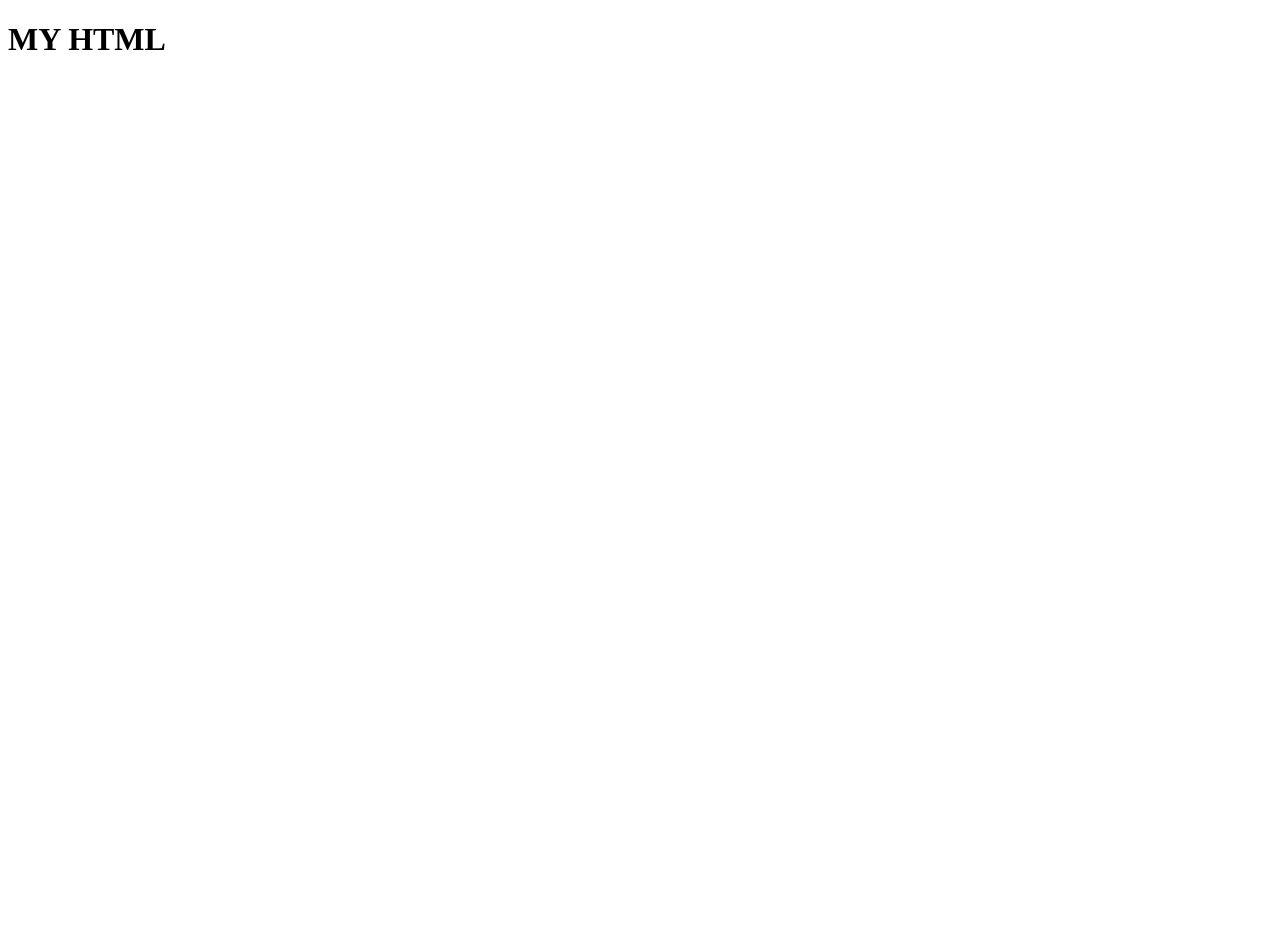
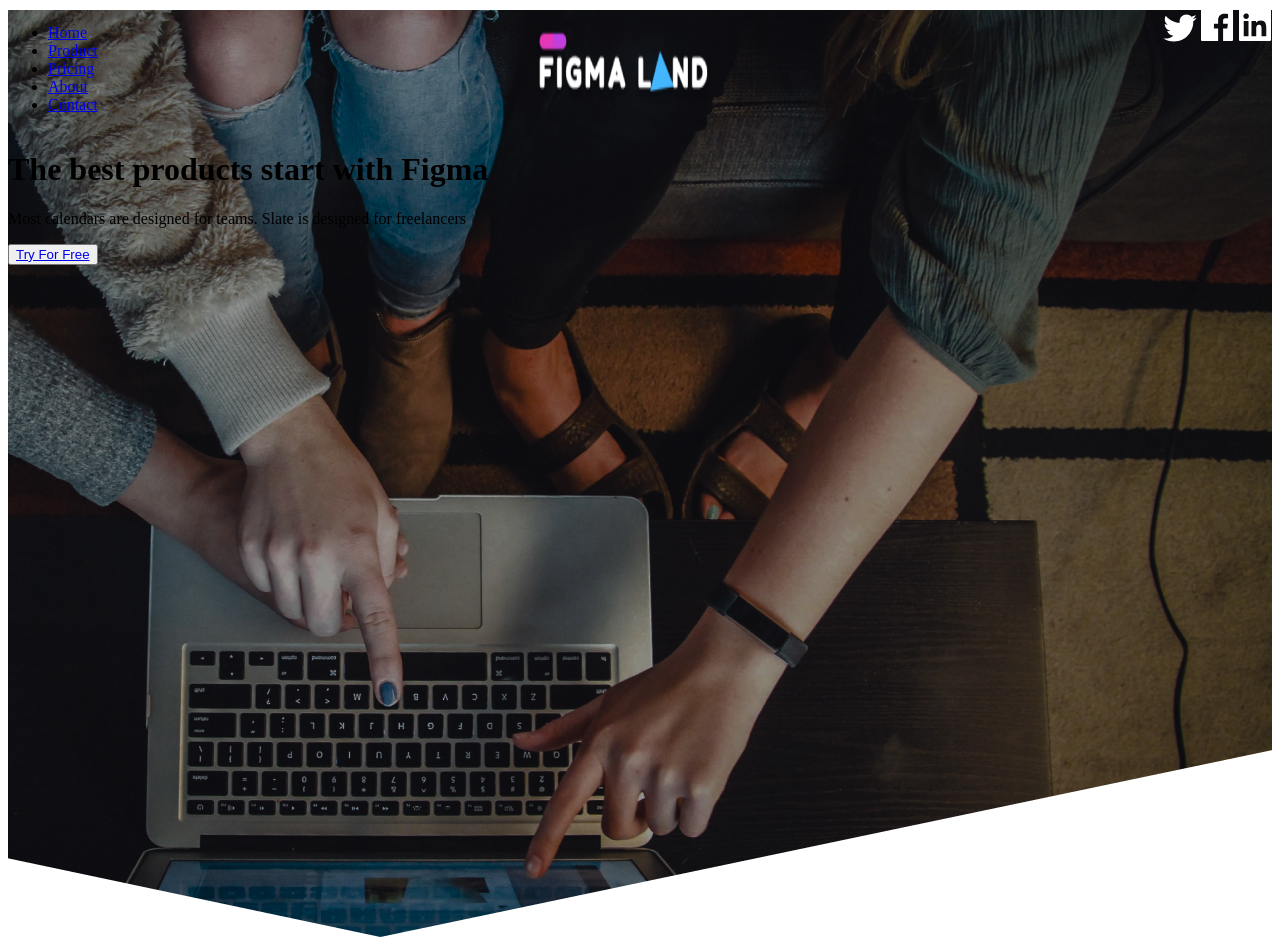
Before and after one commit to dophotography/html-first, a plain HTML site: page index.html in a window 1280 px wide. Before the commit the page ends 800 px from the top, so only its background shows below. Drawn offline with Linux system fonts and the light colour scheme.

Commit message:
html markup added

```diff
--- a/index.html
+++ b/index.html
@@ -4,12 +4,49 @@
     <meta charset="UTF-8">
     <meta http-equiv="X-UA-Compatible" content="IE=edge">
     <meta name="viewport" content="width=device-width, initial-scale=1.0">
-    <title>Document</title>
+    <title>Figma Land</title>
+    <link rel="stylesheet" href="styles/style.css">
     <link rel="shortcut icon" href="https://placekitten.com/96/139" type="image/x-icon">
 </head>
 <body>
-    <header>
-        <h1>MY HTML</h1>
+    <header class="header">
+
+        <nav class="navigation">
+            <div class="menu">
+                <ul>
+                    <li><a href="#">Home</a></li>
+                    <li><a href="#">Product</a></li>
+                    <li><a href="#">Pricing</a></li>
+                    <li><a href="#">About</a></li>
+                    <li><a href="#">Contact</a></li>
+                </ul>
+            </div>
+
+            <img src="images/logo.png" alt="Logotype">
+
+            <div class="social-icons">
+                <img src="images/socials/twitter.svg" alt="Header image">
+                <img src="images/socials/facebook.svg" alt="Header image">
+                <img src="images/socials/linkedin.svg" alt="Header image">
+            </div>
+        </nav>
+
+        <div class="header-center">
+            <div class="header-title">
+                <h1>The best products start with Figma</h1>
+            </div>
+
+            <div class="header-description">
+                <p>
+                    Most calendars are designed for teams. Slate is designed for freelancers
+                </p>
+            </div>
+
+            <button class="header-button">
+                <a href="#">Try For Free</a>
+            </button>
+        </div>
+
     </header>
     <main>
 
--- /dev/null
+++ b/styles/style.css
@@ -0,0 +1,12 @@
+
+header {
+    background: url("../images/background.jpg") no-repeat center right;
+    height: 930px;
+    padding: 0;
+    margin: 0;
+}
+
+.navigation {
+    display: flex;
+    justify-content: space-between;
+}
```
Also changed, not shown: images/background.jpg (added), images/logo.png (added), images/socials/facebook.svg (added), images/socials/linkedin.svg (added), images/socials/twitter.svg (added).
